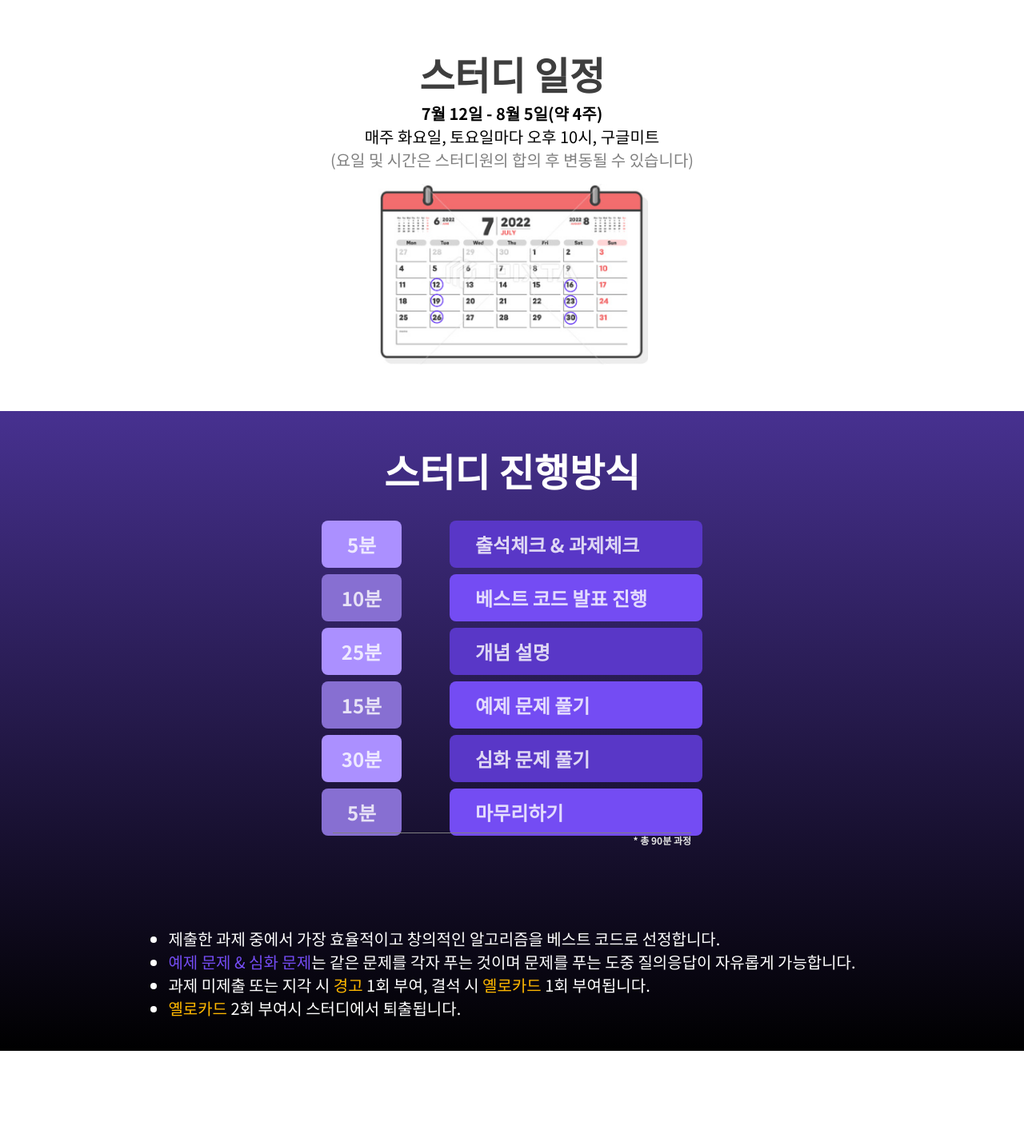
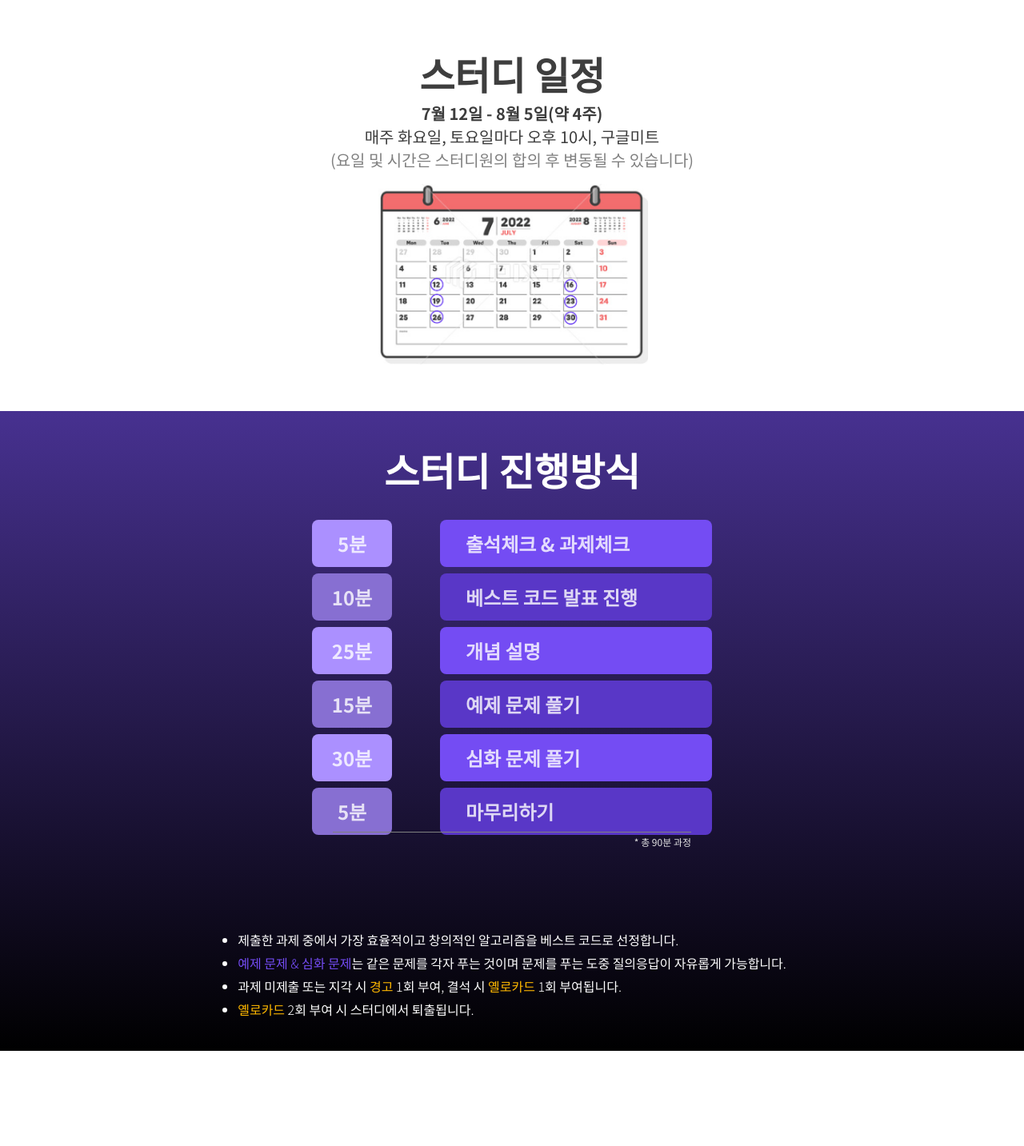
Before and after one commit to baebae02/pybo-frontend, a Vue app: page /intro in a window 1280 px wide. Shown: the part 1086-2519 px from the top of the page at 80% size. Built offline with nearby package versions, Linux system fonts and the light colour scheme.

Commit message:
Modify: Intro CSS and content

```diff
--- a/src/views/Intro.vue
+++ b/src/views/Intro.vue
@@ -11,7 +11,7 @@
     <div class="page subject" style="justify-content: space-evenly">
       <div>
         <TextOption Bolder="true" content="스터디 소개" style="margin-bottom: 8px;"></TextOption>
-        <div class="text">
+        <div class="text bold">
           이대로는 코테 신청도 못한다 싶어 만든 스터디<br/>
           알고리즘 공부 미룰 수 있을 때까지 미룬 자의 스터디 <br/>
           알고리즘 공부 하기 싫어서 스터디장이 되어버렸습니다.
@@ -20,9 +20,9 @@
       </div>
       <div>
         <TextOption Bolder="true" content="스터디 일정" style="margin-bottom: 8px;"></TextOption>
-        <div class="text">7월 12일 - 8월 5일(약 4주)</div>
-        <div style="font-size: 20px;">매주 화요일, 토요일마다 오후 10시, 구글미트</div>
-        <div style="font-size: 20px;" class="gray">(요일 및 시간은 스터디원의 합의 후 변동될 수 있습니다)</div>
+        <div class="text bold">7월 12일 - 8월 5일(약 4주)</div>
+        <div class="text">매주 화요일, 토요일마다 오후 10시, 구글미트</div>
+        <div class="text gray">(요일 및 시간은 스터디원의 합의 후 변동될 수 있습니다)</div>
         <img src="@/assets/calender.png" alt="" width="340px">
       </div>
     </div>
@@ -87,12 +87,12 @@
         <li>제출한 과제 중에서 가장 효율적이고 창의적인 알고리즘을 베스트 코드로 선정합니다.</li>
         <li><span style="color: #744CF3">예제 문제 & 심화 문제</span>는 같은 문제를 각자 푸는 것이며 문제를 푸는 도중 질의응답이 자유롭게 가능합니다.</li>
         <li>과제 미제출 또는 지각 시 <span style="color: #FFB800">경고</span> 1회 부여, 결석 시 <span style="color: #FFB800">옐로카드</span> 1회 부여됩니다.</li>
-        <li><span style="color: #FFB800">옐로카드</span> 2회 부여시 스터디에서 퇴출됩니다.</li>
+        <li><span style="color: #FFB800">옐로카드</span> 2회 부여 시 스터디에서 퇴출됩니다.</li>
       </ul>
 		</div>
     <div class="page subject">
       <TextOption Bolder="true" content="과제 소개" style="margin-bottom: 8px;"></TextOption>
-      <div class="text">과제는 당일 배운 개념을 복습하는 목적입니다.<br/>
+      <div class="text bold">과제는 당일 배운 개념을 복습하는 목적입니다.<br/>
         백준에서 개념과 관련된 문제 5개가 주어지며 <br/>
       5문제 중 2문제를 선택하여 제출하면 됩니다. </div>
       <div class="text gray">
@@ -203,12 +203,9 @@
 				display: flex;
 				flex-direction: column;
 				gap: 8px;
-        div:nth-child(2n) > .minute {
-          background-color: #876FD2;
-        }
-        div:nth-child(2n+1) > .content {
-          background-color: #5937C7;
-        }
+
+
+
 				& > .row {
 					display: flex;
 					flex-direction: row;
@@ -222,37 +219,45 @@
 					& > .minute{
 						color: #ffffffcc;
 						width: 100px;
-            text-align: center;
-            padding: 12px 0;
+						text-align: center;
+						padding: 12px 0;
 
 						background-color: #AB90FF;
+
 					}
 					& > .content {
 						color: #ffffffcc;
 						padding: 12px 0 12px 32px;
-						min-width: 316px;
+						min-width: 340px;
 
 						background-color: #744CF3;
+					}
+					&:nth-child(2n) > .minute {
+						background-color: #876FD2;
+					}
+					&:nth-child(2n) > .content {
+						background-color: #5937C7;
 					}
 				}
 			}
       & > .split-bar {
         width: 35%;
+		height: 1px;
         margin-top: 8px;
-        border-top: 1px solid #808080;
+		background-color: #808080;
         p {
           color: #E3E3E3;
           text-align: right;
           font-size: 12px;
-          font-weight: bold;
+          margin-top: 4px;
         }
       }
       & > .explain {
-        margin-top: 100px;
+        margin-top: 120px;
         li {
           color: #FFFFFF;
-          font-weight: 400;
-          font-size: 20px;
+          font-weight: 300;
+          font-size: 16px;
           line-height: 29px;
         }
       }
@@ -264,10 +269,13 @@
       flex-direction: column;
       text-align: center;
       .text {
+        color: #3c3c3c;
         font-size: 20px;
-        font-weight: bold;
         text-align: center;
       }
+		.bold {
+			font-weight: bold;
+		}
       .gray {
         color: #808080;
       }
```
